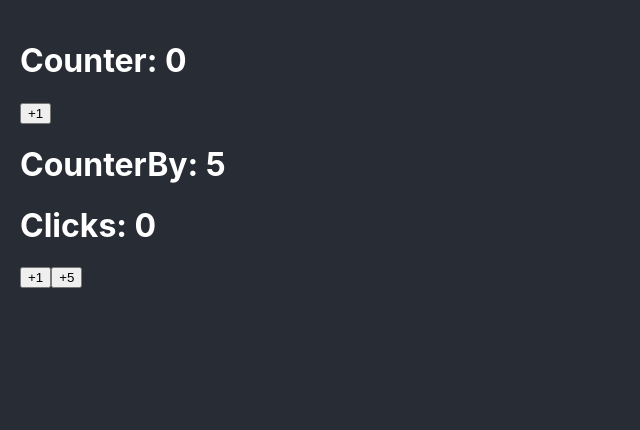
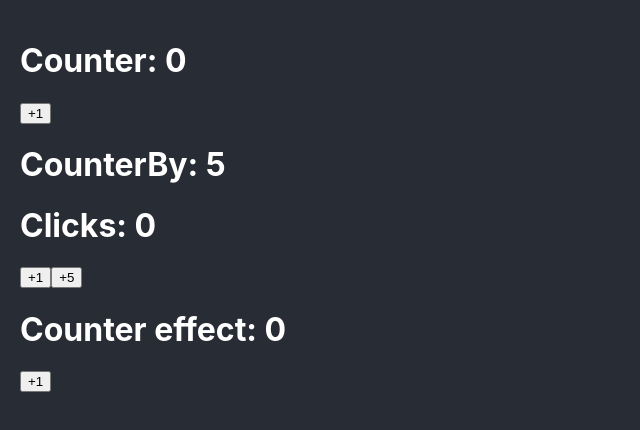
Before and after one commit to AbnirHencazs/react-pro, a React (Create React App) app: page / in a window 1280 px wide. Shown: the top 430 px of the page, without its empty margins (0-640 px from the left). Built offline with nearby package versions, Linux system fonts and the light colour scheme.

Commit message:
create and implement CounterEffect component with maximum value

```diff
--- a/src/App.tsx
+++ b/src/App.tsx
@@ -1,11 +1,13 @@
 import { Counter } from "./bases/Counter";
 import { CounterBy } from "./bases/CounterBy";
+import { CounterEffect } from './bases/CounterEffect';
 
 function App() {
   return (
     <>
       <Counter/>
       <CounterBy/>
+      <CounterEffect/>
     </>
   );
 }
--- /dev/null
+++ b/src/bases/CounterEffect.tsx
@@ -0,0 +1,24 @@
+import { useEffect, useState } from "react"
+interface Props {
+    initialValue?: number
+}
+
+const MAXIMUM_VALUE = 10
+
+export const CounterEffect = ({ initialValue = 0 }: Props) => {
+    const [ counter, setCounter ] = useState(initialValue)
+    useEffect(() => {
+
+    }, [counter])
+    const handleClick = () => {
+        if(counter < MAXIMUM_VALUE){
+            setCounter((prev) => prev + 1)
+        }
+    }
+    return(
+        <>
+            <h1>Counter effect: { counter }</h1>
+            <button onClick={ handleClick }>+1</button>
+        </>
+    )
+}
```
